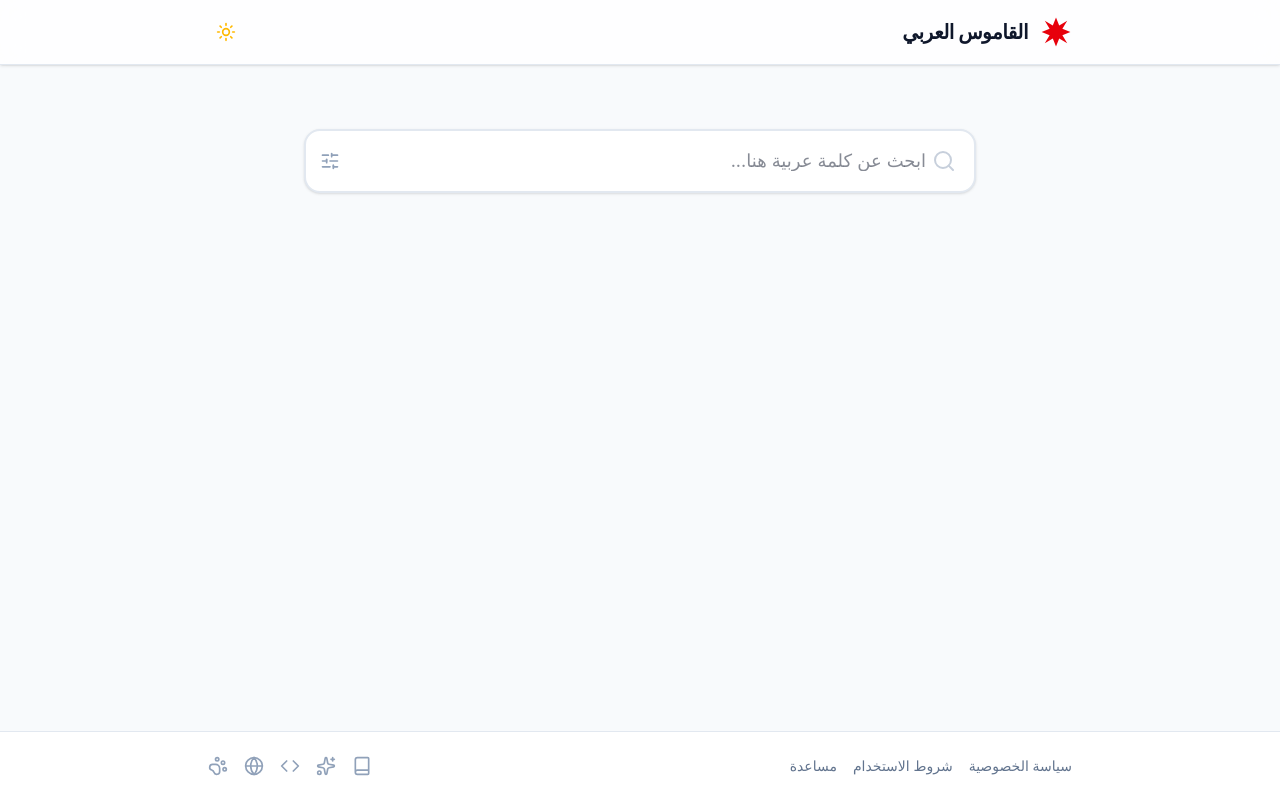
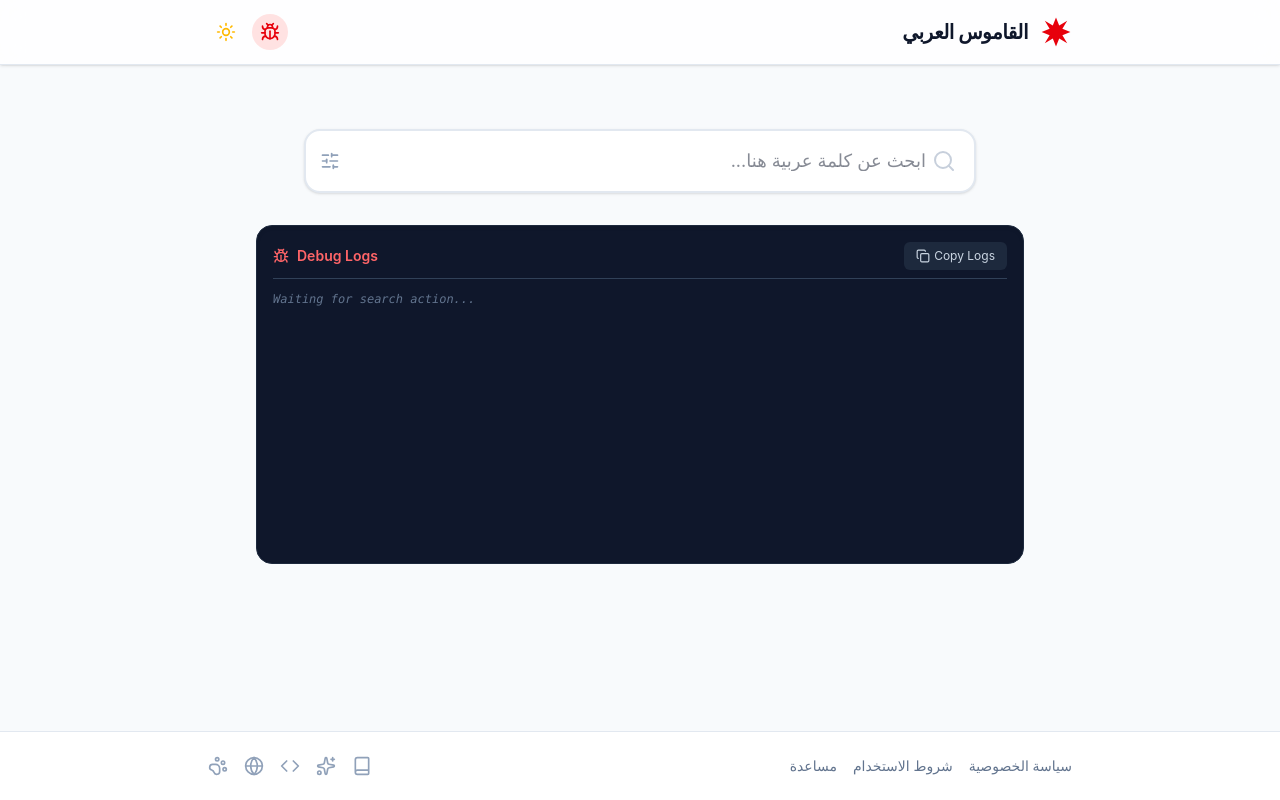
Before and after one commit to qran-top/dec, a React (Vite) app: page / in a window 1280 px wide. Built offline with nearby package versions, Linux system fonts and the light colour scheme.

Commit message:
feat: add debug log tracking and export functionality
Introduce a debug log display to the UI to capture and view application events, including a feature to copy the logs to the clipboard for easier troubleshooting.

```diff
--- a/src/App.tsx
+++ b/src/App.tsx
@@ -1,5 +1,5 @@
 import { useState, useEffect } from 'react';
-import { Search, Moon, Sun, Loader2, History, SlidersHorizontal, Trash2, ArrowUp, Book, Sparkles, Code, Globe, PawPrint } from 'lucide-react';
+import { Search, Moon, Sun, Loader2, History, SlidersHorizontal, Trash2, ArrowUp, Book, Sparkles, Code, Globe, PawPrint, Bug, Copy, Check } from 'lucide-react';
 import { motion, AnimatePresence } from 'motion/react';
 
 type Page = 'home' | 'privacy' | 'terms' | 'help';
@@ -48,6 +48,11 @@ export default function App() {
   const [currentPage, setCurrentPage] = useState<Page>('home');
   const [showScrollTop, setShowScrollTop] = useState(false);
 
+  // Debug state
+  const [debugLogs, setDebugLogs] = useState<string[]>([]);
+  const [showDebug, setShowDebug] = useState(true);
+  const [isCopied, setIsCopied] = useState(false);
+
   useEffect(() => {
     const handleScroll = () => {
       setShowScrollTop(window.scrollY > 300);
@@ -72,7 +77,16 @@ export default function App() {
   };
 
   const logDebug = (msg: string) => {
-    console.log(msg);
+    const time = new Date().toLocaleTimeString('ar-EG', { hour12: false });
+    const formatted = `[${time}] ${msg}`;
+    console.log(formatted);
+    setDebugLogs(prev => [...prev, formatted]);
+  };
+
+  const copyDebugLogs = () => {
+    navigator.clipboard.writeText(debugLogs.join('\n'));
+    setIsCopied(true);
+    setTimeout(() => setIsCopied(false), 2000);
   };
 
   useEffect(() => {
@@ -138,7 +152,12 @@ export default function App() {
     window.history.pushState({}, '', url);
 
     const controller = new AbortController();
-    const timeoutId = setTimeout(() => controller.abort(), 10000);
+    const timeoutId = setTimeout(() => {
+      logDebug('تنبيه: انتهت مهلة الانتظار (10 ثوانٍ) - إيقاف أي طلبات عالقة...');
+      controller.abort();
+      setIsSearching(false);
+      setProgress(100);
+    }, 10000);
 
     try {
       const fetchWiktionary = async () => {
@@ -321,8 +340,9 @@ export default function App() {
         const checkCompletion = () => {
           completed++;
           setProgress(15 + (completed / total) * 85);
-          if (completed === total) {
+          if (completed >= total) {
             setIsSearching(false);
+            setProgress(100);
             logDebug('اكتملت جميع الطلبات.');
             clearTimeout(timeoutId);
           }
@@ -422,6 +442,14 @@ export default function App() {
             <h1 className="text-xl font-bold tracking-tight">القاموس العربي</h1>
           </button>
           <div className="flex items-center gap-2">
+            <button
+              onClick={() => setShowDebug(!showDebug)}
+              className={`p-2 rounded-full transition-colors ${showDebug ? 'bg-red-100 text-red-600 dark:bg-red-900/50 dark:text-red-400' : 'hover:bg-slate-100 dark:hover:bg-slate-800 text-slate-500'}`}
+              aria-label="سجل التتبع (Debug)"
+              title="سجل التتبع (Debug)"
+            >
+              <Bug className="w-5 h-5" />
+            </button>
             <button
               onClick={() => setIsDarkMode(!isDarkMode)}
               className="p-2 rounded-full hover:bg-slate-100 dark:hover:bg-slate-800 transition-colors"
@@ -584,6 +612,43 @@ export default function App() {
             </div>
           )}
         </section>
+
+        {/* Debug Logs Panel */}
+        <AnimatePresence>
+          {showDebug && (
+            <motion.div
+              initial={{ height: 0, opacity: 0 }}
+              animate={{ height: 'auto', opacity: 1 }}
+              exit={{ height: 0, opacity: 0 }}
+              className="w-full max-w-3xl mx-auto overflow-hidden"
+            >
+              <div className="mb-8 p-4 bg-slate-900 dark:bg-black border border-slate-800 rounded-2xl shadow-inner text-left" dir="ltr">
+                <div className="flex items-center justify-between mb-3 border-b border-slate-700 pb-2">
+                  <div className="flex items-center gap-2 text-red-400">
+                    <Bug className="w-4 h-4" />
+                    <span className="font-semibold text-sm">Debug Logs</span>
+                  </div>
+                  <button
+                    onClick={copyDebugLogs}
+                    className="flex items-center gap-1 text-xs px-3 py-1.5 bg-slate-800 hover:bg-slate-700 text-slate-300 rounded-md transition-colors"
+                  >
+                    {isCopied ? <Check className="w-3.5 h-3.5 text-green-400" /> : <Copy className="w-3.5 h-3.5" />}
+                    {isCopied ? 'Copied!' : 'Copy Logs'}
+                  </button>
+                </div>
+                <div className="font-mono text-xs text-green-400 h-64 overflow-y-auto space-y-1.5 scrollbar-thin scrollbar-thumb-slate-700">
+                  {debugLogs.length === 0 ? (
+                    <div className="text-slate-500 italic">Waiting for search action...</div>
+                  ) : (
+                    debugLogs.map((log, i) => (
+                      <div key={i} className="break-words">{log}</div>
+                    ))
+                  )}
+                </div>
+              </div>
+            </motion.div>
+          )}
+        </AnimatePresence>
 
         {/* Results Section */}
         <section className="w-full max-w-3xl mx-auto pb-12">
```
